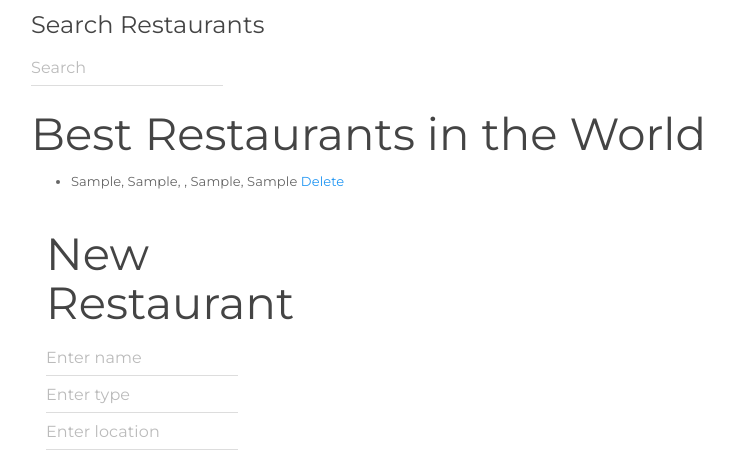
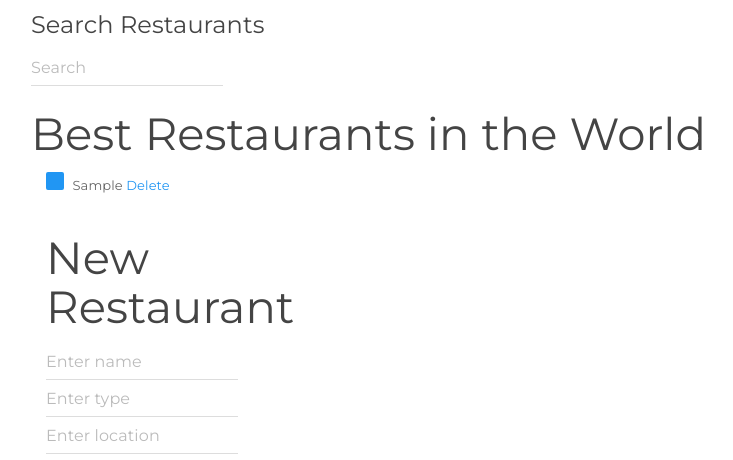
Before and after one commit to afenix/restaurantApp, a plain HTML site: page index.html in a window 1280 px wide. Both pictures are taken after typing "Sample", "Sample", "Sample", "Sample" into the empty fields and a click on the button "SUBMIT". Shown: the top 460 px of the page, without its empty margins (39-772 px from the left). Drawn offline with Linux system fonts and the light colour scheme; some packages are replaced by stand-ins of ours.

Commit message:
Create initial checkbox in front of restaurant name

```diff
--- a/index.html
+++ b/index.html
@@ -27,9 +27,13 @@
           <h2 ng-show="restaurants.length && !filtered.length">No Restaurants</h2>
           <ul>
             <li ng-repeat="item in filtered = (restaurants | filter:query)">
-              <span ng-click="editing = true" ng-hide="editing">
-                {{item.name + ', ' + item.type + ', ' + item.price + ', ' + item.location + ', ' + item.description}} <a ng-click="deleteRestaurant(item)">Delete</a>
+              <input type="checkbox" ng-model="checked" ng-init="checked=true"/>
+              <span ng-show="restaurant-info" ng-hide="editing" class="animate-if">
+                {{item.name}} <a ng-click="deleteRestaurant(item)">Delete</a>
               </span>
+                <!-- <span ng-click="editing = true" ng-hide="editing">
+                  {{item.name}} <a ng-click="deleteRestaurant(item)">Delete</a>
+                </span> -->
               <span class="form-group" ng-show="editing" ng-submit="editing = false">
                 <form class="form-inline" role="form">
                   <input type="text" class="form-control input-sm" ng-model="item.name" placeholder="Name" required/>
```
